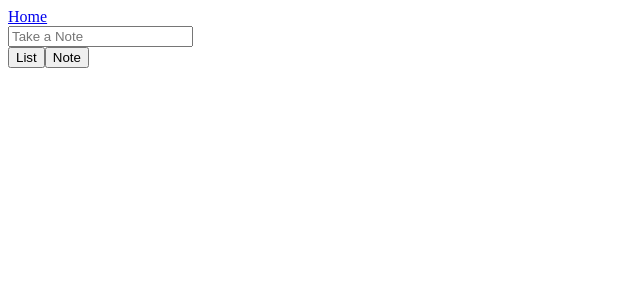
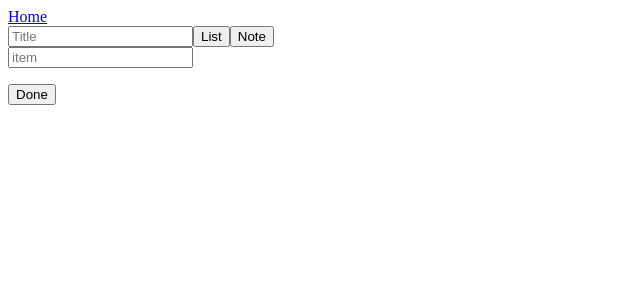
Before and after one commit to MrRob0t404/passion-project, a React (Create React App) app in the folder frontend/: page / in a window 1280 px wide. Shown: the top 300 px of the page, without its empty margins (0-640 px from the left). Built offline with nearby package versions, Linux system fonts and the light colour scheme.

Commit message:
fixed to do list bug T_T

```diff
--- a/frontend/src/ToDo/Home.js
+++ b/frontend/src/ToDo/Home.js
@@ -16,47 +16,69 @@ class Home extends Component {
 
     render() {
         const {
-            onSubmit,
+            onSubmitToDoList,
+            submitList,
+            handleTitileInput,
+            onSubmitTitle,
             handleInput,
             value,
-            toDoArray,
+            toDoList,
             toggleComplete,
             toggleMode,
             handleTextField,
-            mode
+            mode,
+            task,
+            title,
+            handleKeyPress,
+            toDoArray
         } = this.props
-        const {textField} = this.state
-        console.log('home field:', this.state.textField)
+
+        // const {textField} = this.state
+        console.log('toDoArray', toDoArray)
         return (
             <div>
                 <div>
-                    <form onSubmit={onSubmit}>
+                    {/* renders  title for list */}
                         <input
-                            placeholder="Take a Note"
+                            placeholder='Title'
                             type='text'
-                            onChange={handleInput}
-                            value={value}
+                            onChange={handleTitileInput}
+                            name='title'
+                            value={title}
                             onClick={this.handleClick}/>
-                    </form>
+
                     <button onClick={toggleMode} name='list' className='mode'>
                         List
                     </button>
                     <button onClick={toggleMode} name='note' className='mode'>
                         Note
                     </button>
-                    {textField && mode === 'note'
-                        ? <textarea rows="4" onChange={handleTextField} value={value} cols="50"></textarea>
-                        : textField && mode === 'list'
-                            ? <input type='text'/>
-                            : ''}
+
+                    {/* either renders input box for to do list or text input field for notes */}
+                    <form onSubmit={onSubmitToDoList}><input name='task' placeholder ='item' type='text' value={task} onKeyPress={handleKeyPress} onChange={handleInput}/></form>
                 </div>
                 <div>
                     <div>
+                        {/* iterates through toDoList and renders list on screen */}
                         <ul>
-                            {toDoArray.map(element => {
-                                return <li onClick={toggleComplete} toggleComplete={toggleComplete}>{element.task}</li>
+                            {toDoList.map(element => {
+                                return <li>{element}</li>
                             })}
                         </ul>
+                        <button onClick={submitList}>Done</button>
+                    </div>
+                    <div>
+                        {/* iterates through toDoList and renders each todo list in its own container  */}
+                        {toDoArray.map(element => {
+                            return (
+                                <div className='toDoBlock'>
+                                    <h3 id='title'>{element.title}</h3>
+                                    <ul className='toDoItem'>{element.toDoList.map(ele => {
+                                            return <li onClick={toggleComplete}>{ele}</li>
+                                        })}
+                                    </ul>
+                           </div>)
+                        })}
                     </div>
                 </div>
             </div>
--- a/frontend/src/ToDo/ToDoRouter.js
+++ b/frontend/src/ToDo/ToDoRouter.js
@@ -8,56 +8,105 @@ class ToDoRouter extends Component {
     constructor() {
         super();
         this.state = {
-            mode: 'note',
+            mode: 'list', //Default mode
             note: '',
             list: '',
-            input: '',
+            title:'',
+            task: '',
+            toDoList: [],
             toDoArray: []
         }
     }
 
-    onSubmit = e => {
+    // Handles todo list submittion
+    submitList = e => {
         e.preventDefault();
-        const {toDoArray, input} = this.state
+        const {toDoArray, toDoList, task, title} = this.state
         this.setState({
             toDoArray: [
                 ...toDoArray, {
-                    task: input,
+                    title: title,
+                    toDoList: toDoList,
                     complete: false
                 }
             ],
-            input: ''
+            title: '',
+            task: '',
+            toDoList: []
         })
     }
 
-    handleInput = e => {
-        this.setState({input: e.target.value})
+    //Handles notes submission
+    // onSubmitNotes = e => {
+    //     e.preventDefault();
+    // }
+
+
+    toggleComplete = e => {
+        console.log('toggleComplete', 'clicked')
     }
 
-    toggleComplete = e => {
-        console.log('toggleComplete', e.target.value)
-    }
-
+    //Sets mode to list or note
     toggleMode = e => {
         this.setState({mode: e.target.name})
     }
 
+    handleKeyPress = e => {
+        if (e.key === 'Enter'){
+            this.setState({
+                task : ''
+            })
+        }
+    }
+
+    //Handles user input for text input box
+    handleInput = e => {
+        const {task} = this.state
+        console.log(e.target.value)
+        this.setState({
+            task: e.target.value
+        })
+
+    }
+
+    //Handles input for title input box
+    handleTitileInput = e => {
+        this.setState({
+            title: e.target.value
+        })
+    }
+
+    //Handles user input for text field
     handleTextField = e => {
         console.log('text input', e.target.name)
     }
 
+    onSubmitToDoList = e => {
+        e.preventDefault();
+        const {toDoList,task} = this.state
+        this.setState({
+            toDoList: [...toDoList, task],
+            task: ''
+        })
+    }
+
     renderTodoList = () => {
-        const {input, toDoArray, mode} = this.state
+        const {input, toDoList, mode, task, title, toDoArray} = this.state
         return <Home
-            onSubmit={this.onSubmit}
+            onSubmitToDoList={this.onSubmitToDoList}
+            submitList={this.submitList}
+            handleTitileInput={this.handleTitileInput}
             handleInput={this.handleInput}
-            value={input}
+            toDoList={toDoList}
             toDoArray={toDoArray}
             toggleComplete={this.toggleComplete}
             toggleMode={this.toggleMode}
             handleTextField={this.handleInput}
+            task={task}
+            title={title}
             mode={mode}/>
     }
+
     render() {
         return (
             <div>
```
